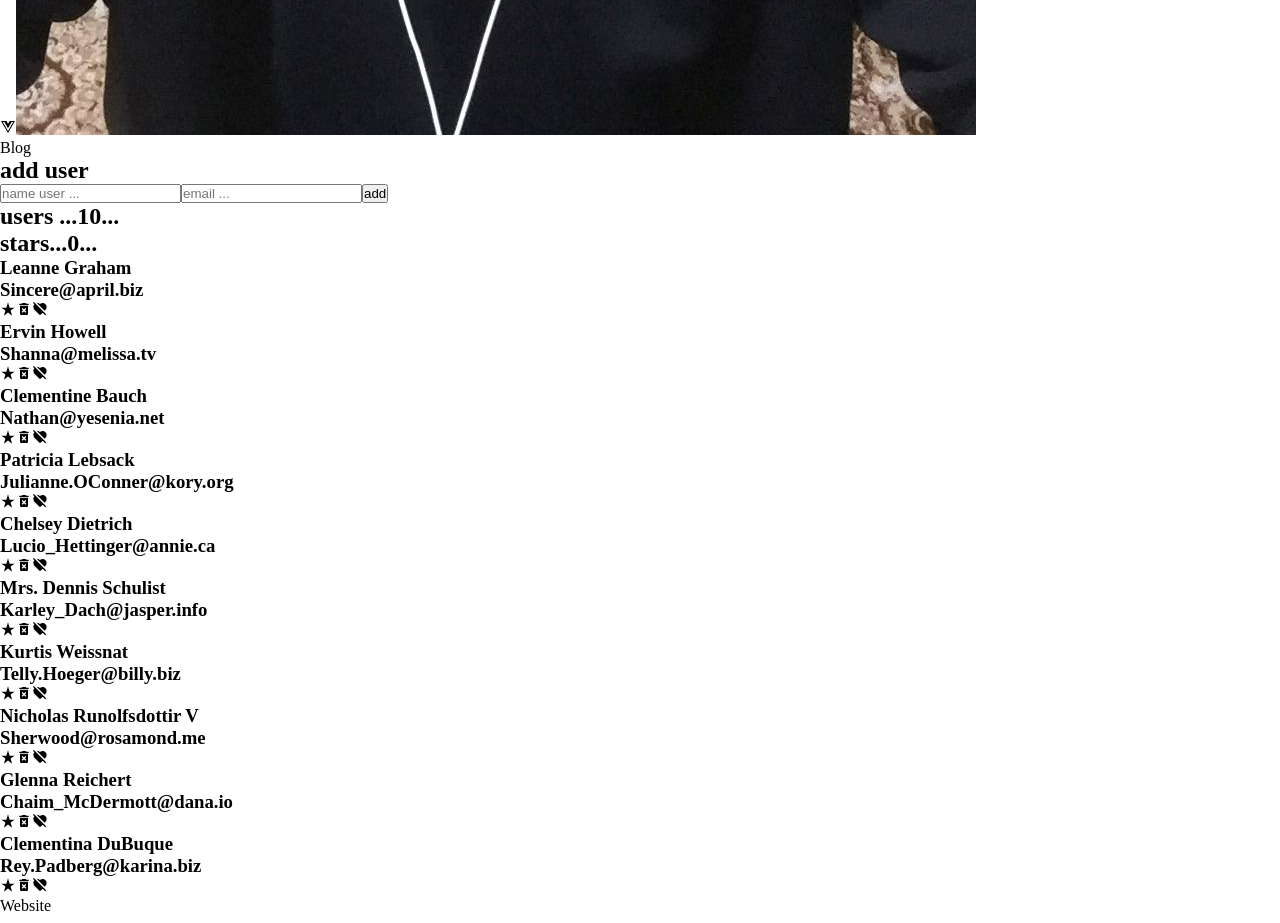
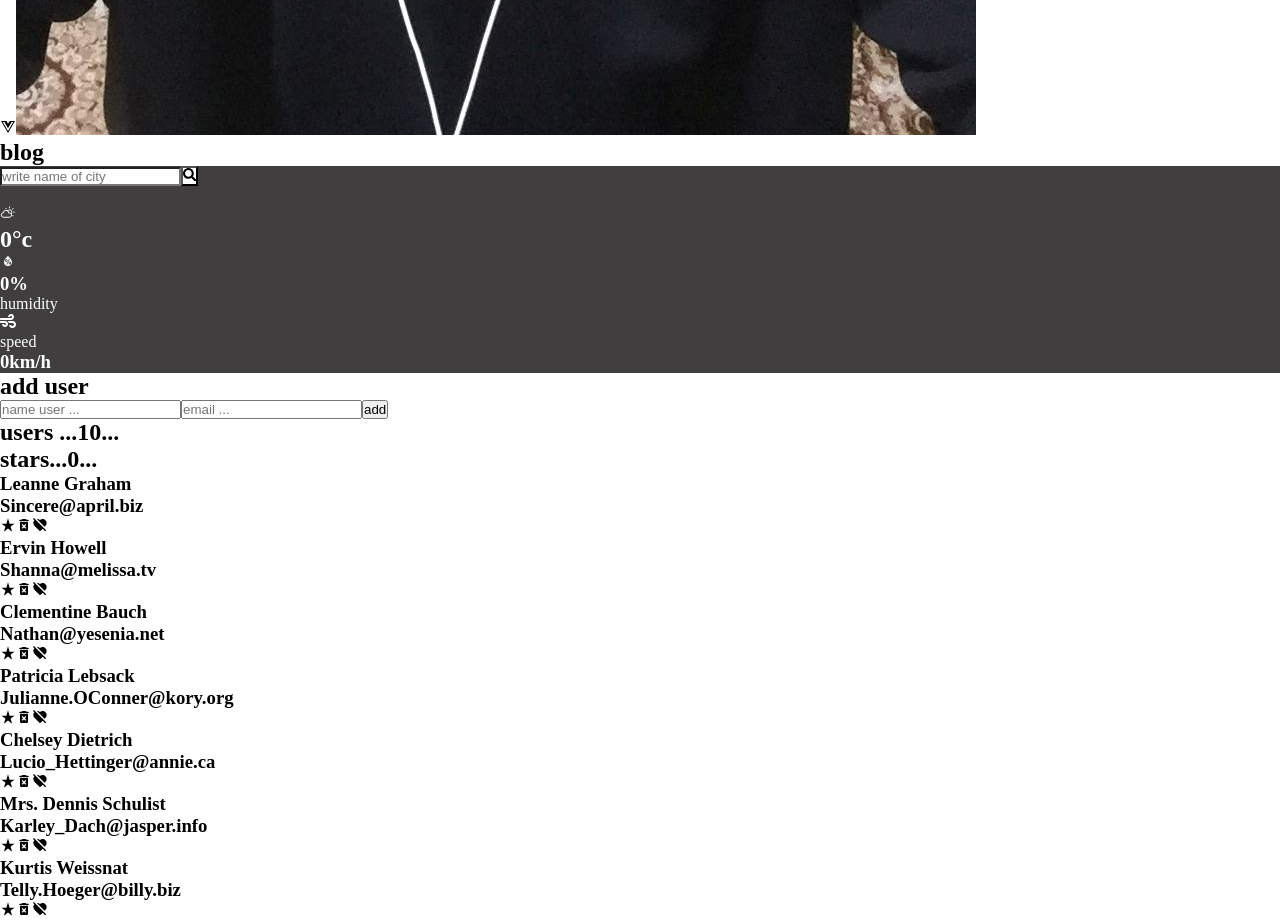
Before and after one commit to baielNasirdinU/baielNasirdinU, a React (Create React App) app: page / in a window 1280 px wide. Shown: the part 3100-4023 px from the top of the page. Built offline with nearby package versions, Linux system fonts and the light colour scheme.

Commit message:
wheatherAip

```diff
--- a/package.json
+++ b/package.json
@@ -6,6 +6,7 @@
     "@testing-library/jest-dom": "^5.16.5",
     "@testing-library/react": "^13.4.0",
     "@testing-library/user-event": "^13.5.0",
+    "axios": "^1.4.0",
     "react": "^18.2.0",
     "react-dom": "^18.2.0",
     "react-icons": "^4.8.0",
--- a/public/index.html
+++ b/public/index.html
@@ -1,14 +1,18 @@
 <!DOCTYPE html>
 <html lang="en">
+
 <head>
   <meta charset="UTF-8">
   <meta http-equiv="X-UA-Compatible" content="IE=edge">
   <meta name="viewport" content="width=device-width, initial-scale=1.0">
   <title>cv</title>
 </head>
+
 <body>
+
   <noscript>You need to enable JavaScript to run this app.</noscript>
-    <div id="root"></div>
+  <div id="root"></div>
 
 </body>
+
 </html>
--- a/src/companents/app/App.js
+++ b/src/companents/app/App.js
@@ -18,7 +18,7 @@ const App = () => {
       prevState = !theme;
     });
   };
-  console.log(theme);
+  // console.log(theme);
   return (
     <>
       <ThemContextProvider>
--- a/src/companents/pages/blog/Blog.js
+++ b/src/companents/pages/blog/Blog.js
@@ -1,7 +1,33 @@
-import React from "react";
+import React from 'react'
+import Wheather from './wheather/Wheather'
+import styles from '../../util/style'
 
-const Blog = () => {
-  return <div>Blog</div>;
-};
+const Blog = ({ theme }) => {
+  return (
+    <>
+      <div className={`${theme ? 'dark' : 'light'}`}>
+        <h2 className={`${styles.textC} text-center text-[32px] relative  p-9 mb-9`}>blog
+          <div
+            className={`w-[50px] h-[4px] ${theme ? "   bg-white b" : " bg-black"
+              } absolute left-[50%]  `}
+          ></div>
+          <div
+            className={`w-[10px] h-[10px] ${theme ? "   bg-white b" : " bg-black"
+              } absolute left-[50%]  translate-x-[-50%] rounded-lg`}
+          ></div>
+          <div
+            className={`w-[50px] h-[4px] ${theme ? "   bg-white b" : " bg-black"
+              } absolute right-[50%] `}
+          ></div></h2>
+        <div className={`${styles.container}`}>
+          <Wheather theme={theme} />
 
-export default Blog;
+
+        </div>
+      </div>
+
+    </>
+  )
+}
+
+export default Blog
--- /dev/null
+++ b/src/companents/pages/blog/wheather/Aip.js
@@ -0,0 +1,4 @@
+import React from 'react'
+
+
+export default Aip
--- /dev/null
+++ b/src/companents/pages/blog/wheather/Wheather.js
@@ -0,0 +1,125 @@
+import React, { useState } from 'react'
+import styles from '../../../util/style'
+import axios from 'axios'
+import { FaSearch, FaCloudSun, FaWind, FaSun } from 'react-icons/fa'
+import { WiHumidity, WiRainWind, WiRain, WiDayFog, WiDayCloudy } from 'react-icons/wi'
+// import styles from '../../../util/style'
+
+const Wheather = ({ theme }) => {
+  const [cityName, setCityName] = useState('')
+  const [error, setError] = useState('')
+  setTimeout(() => {
+    if (error) {
+      setError('')
+
+    }
+
+  }, 3000);
+  const [data, setData] = useState({
+    celcius: 0,
+    name: ' ',
+    humidity: 0,
+    speed: 0,
+    image: '',
+
+
+  })
+
+
+
+  const changeInput = (e) => {
+    if (e.target.value.trim()) {
+      setCityName(
+        e.target.value,
+      );
+    }
+  }
+
+
+
+  const handleWheather = () => {
+    if (cityName) {
+
+
+
+      const aipUrl = `https://api.openweathermap.org/data/2.5/weather?q=${cityName}&units=metric&appid=597872fc47bb1c6261351b6332e5e857`
+      axios.get(aipUrl)
+        .then(res => {
+
+          setData({
+            ...data, celcius: res.data.main.temp, name: res.data.name, speed: res.data.wind.speed,
+            humidity: res.data.main.humidity, image: res.data.weather[0].main
+          })
+          setCityName('')
+
+
+
+
+        })
+        .catch(e => {
+          if (e.response.status == 404) {
+            setError("i dont know so name pf city")
+
+          } else {
+            setError('')
+          }
+        })
+      const changeInput = (e) => {
+        setCityName(e.target.value)
+
+
+      }
+
+
+
+
+    } else {
+      alert('write name of city')
+    }
+
+
+
+
+  }
+
+
+  return (
+    <div className={` h-[430px]  `}>
+      < div className={`m-auto w-[30%] ${theme ? 'light' : 'dark'} p-8 rounded-lg`}>
+        <div className={` ${styles.flexBetween} mb-2`}>
+          <input type="text" className={`pl-[10px] rounded-[15px]  mr-3 ${theme ? ' dark' : 'light'}`} placeholder='write name of city' onChange={changeInput} />
+          <button className={`text-[22px] p-2  border rounded-[50%]  ${theme ? ' dark' : 'light'}`} onClick={handleWheather}><FaSearch /></button>
+        </div>
+        <div className="error" >{error}</div>
+
+
+        <div className="text-center">
+          <div className="relative  h-[60px] mb-3 ">{
+            data.image == 'Clouds' ? <FaCloudSun className={`absolute text-[72px] left-[50%] translate-x-[-50%]`} /> : data.image == 'Rain' ? <WiRainWind className={`absolute text-[72px] left-[50%] translate-x-[-50%]`} /> : data.image == 'Clear' ? <FaSun className={`absolute text-[72px] left-[50%] translate-x-[-50%]`} /> : data.image == 'Drizzle' ? <WiRain className={`absolute text-[72px] left-[50%] translate-x-[-50%]`} /> : data.image == 'Mist' ? <WiDayFog className={`absolute text-[72px] left-[50%] translate-x-[-50%]`} /> : <WiDayCloudy className={`absolute text-[72px] left-[50%] translate-x-[-50%]`} />
+
+          }
+          </div>
+          <h2 className='text-[32px]'>{Math.round(data.celcius)}&deg;c</h2>
+          <h1>{data.name}</h1>
+          <div className={`${styles.flexBetween}`}>
+            <div className={`${styles.flexBetween} gap-2`}> <WiHumidity className={`text-[26px]`} /> <div className="">
+              <h3>{Math.round(data.humidity)}%</h3><p>humidity</p></div></div>
+
+            <div className={`${styles.flexBetween} gap-2`}> <FaWind className={`text-[24px]`} /> <div className=""><p>speed</p>
+              <h3>{Math.round(data.speed)}km/h</h3></div></div>
+
+          </div>
+        </div>
+
+
+      </div>
+    </div>
+
+
+
+
+
+  )
+}
+
+export default Wheather
--- a/src/index.css
+++ b/src/index.css
@@ -1,21 +1,23 @@
-
 @import url('https://fonts.googleapis.com/css2?family=Montserrat:ital,wght@0,200;0,300;0,400;0,500;0,600;0,700;0,800;0,900;1,100;1,300;1,400;1,500;1,600;1,700;1,800;1,900&display=swap');
 
 
-*{
+* {
   scroll-behavior: smooth;
   margin: 0;
   box-sizing: border-box;
   padding: 0;
 }
-.sidebar{
+
+.sidebar {
   animation: slide-sidebar 0.5s cubic-bezier(0.075, 0.82, 0.165, 1) both
 }
-@keyframes slide-sidebar{
- 0%{
+
+@keyframes slide-sidebar {
+  0% {
     transform: translateY(100px);
   }
- 100%{
+
+  100% {
     transform: translateY(0);
   }
 }
@@ -29,8 +31,9 @@ animation: slide-sidebar 0.5s cubic-bezier(0.075, 0.82, 0.165, 1) both
 @import "tailwindcss/components";
 
 @import "tailwindcss/utilities";
+
 *::-webkit-scrollbar {
-  width:3px;
+  width: 3px;
 }
 
 *::-webkit-scrollbar-track {
@@ -39,30 +42,40 @@ animation: slide-sidebar 0.5s cubic-bezier(0.075, 0.82, 0.165, 1) both
 
 *::-webkit-scrollbar-thumb {
   background-color: rgb(218, 218, 223);
-  border-radius:20px;
+  border-radius: 20px;
   border: 1px solid rgb(0, 0, 0);
 }
-.active{
+
+.active {
   color: rgb(86, 194, 32);
 
 }
-.like{
-  color:rgb(255, 0, 0);
+
+.like {
+  color: rgb(255, 0, 0);
 
 
 }
 
-.darkNavbar{
+.darkNavbar {
   background-color: black;
   color: white;
 }
 
 
-.dark{
-  color:white;
+.dark {
+  color: white;
   background-color: rgb(64, 62, 62);
 }
-.light{
+
+.light {
   color: black;
   background-color: white;
 }
+
+.error {
+  color: red;
+  text-align: left;
+  margin-right: 10px;
+  margin-bottom: 20px;
+}
```
Also changed, not shown: src/companents/header/Navbar.js (+9 -12 lines), src/companents/pages/contact/form/ContactForm.js (+3 -4 lines), 1 other file (tests, documents, lock files or other folders). Lines whose indentation alone changed are shown as unchanged.
